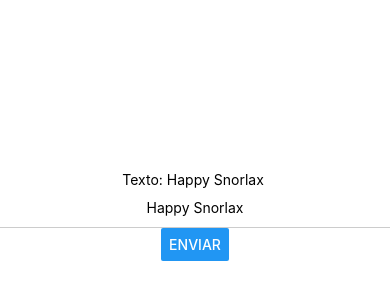
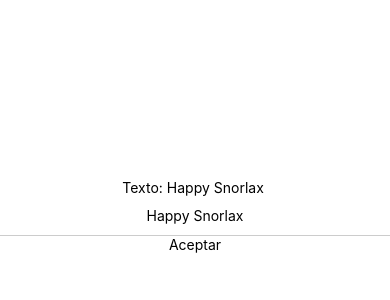
Before and after one commit to valencia12/rn_repaso, a React Native app: screen / in a window 390 px wide. Shown: the part 206-506 px from the top of the page. Built offline with nearby package versions, Linux system fonts and the light colour scheme.

Commit message:
Add: TouchableHighligth

```diff
--- a/App.js
+++ b/App.js
@@ -1,5 +1,5 @@
 import React from 'react';
-import { StyleSheet, Text, View, TextInput, Dimensions, Button } from 'react-native';
+import { StyleSheet, Text, View, TextInput, Dimensions, Button, TouchableHighlight } from 'react-native';
 import { useState } from 'react';
 
 
@@ -24,11 +24,18 @@ export default function App() {
                 defaultValue= {text}
       />
 
-      <Button onPress={() => {
+      <TouchableHighlight
+        underlayColor={'#999'}
+        activeOpacity={0.9}
+        onPress={() => {
         setSubmit(text)
-        alert('Felicidades contratado')
-      }} title="Enviar" />
+        alert('Texto enviado')
+      }}>
+      <Text>Aceptar</Text>
+      </TouchableHighlight>
+
     </View>
+
   );
 }
 
```
